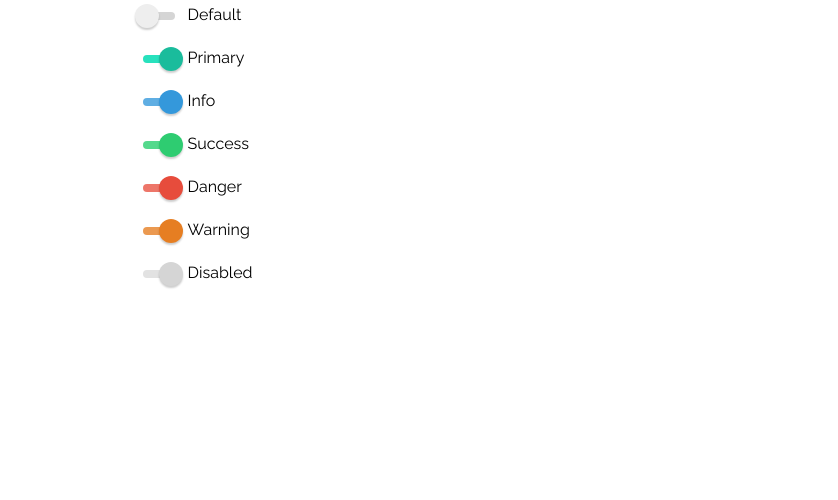
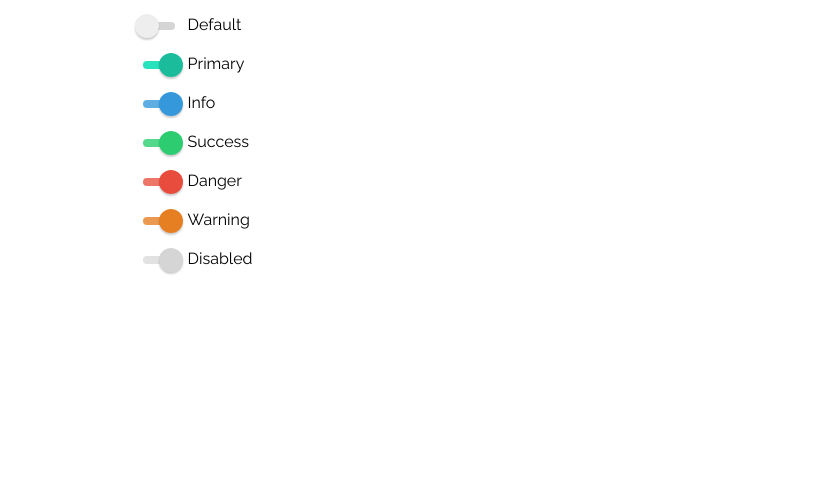
Before and after one commit to alexjoffroy/switchbox, a website: page demo/index.html in a window 1280 px wide. Shown: the part 316-816 px from the top of the page, without its empty margins (442-1280 px from the left). Drawn offline with Linux system fonts and the light colour scheme.

Commit message:
Moving margin-top om .switch-box into demo.html

```diff
--- a/demo/index.html
+++ b/demo/index.html
@@ -14,6 +14,10 @@
 		  flex-direction: column;
 		  justify-content: center;
 		  align-items: center;
+		}
+
+		.switch-box {
+			margin-top: 20px;
 		}
 	</style>
 </head>
--- a/package.json
+++ b/package.json
@@ -1,6 +1,6 @@
 {
   "name": "switchbox",
-  "version": "1.0.1",
+  "version": "1.0.2",
   "description": "It's like a checkbox, but more like a switch !",
   "main": "dist/switchbox.css",
   "scripts": {
--- a/src/switchbox.scss
+++ b/src/switchbox.scss
@@ -28,7 +28,6 @@ $transition: all $transition-duration $transition-function !default;
 
 .switch-box {
   display: block;
-  margin-top: $switch-height;
 
   .switch-box-slider {
     position: relative;
```
Also changed, not shown: README.md, dist/switchbox.css, dist/switchbox.min.css.
